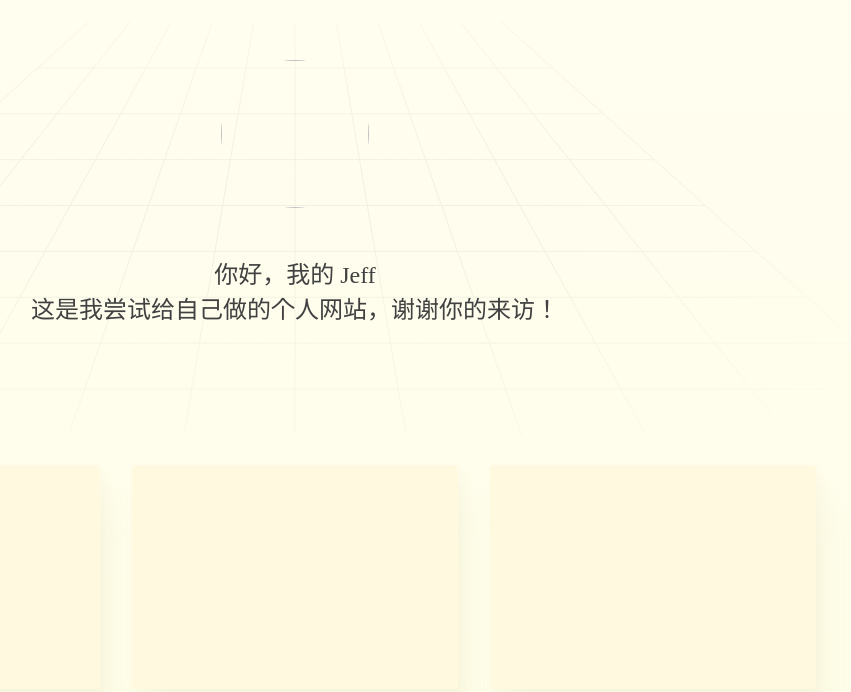
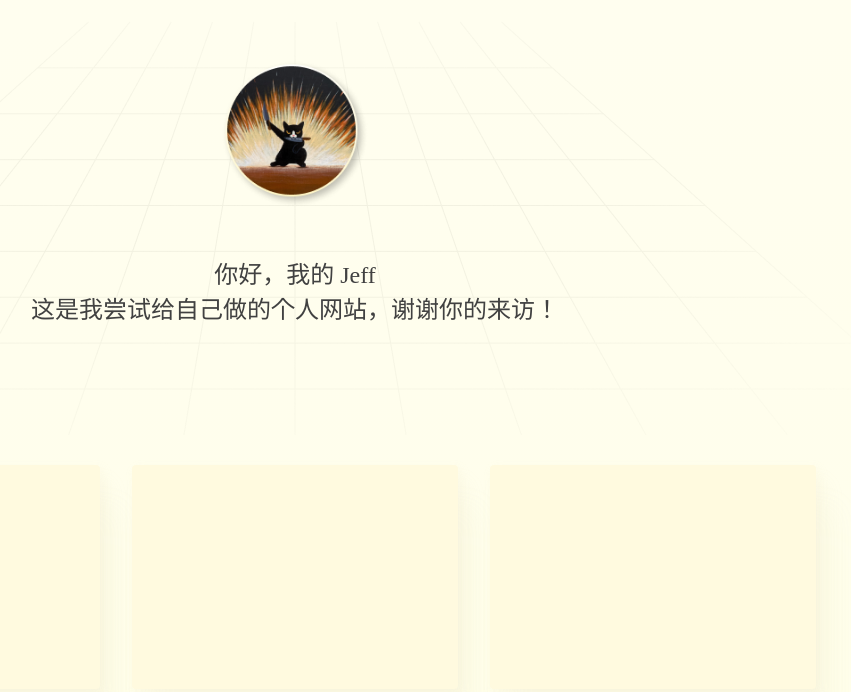
Before and after one commit to 1704studio/Jeff-s-website, a plain HTML site: page index.html in a window 1280 px wide. Shown: the part 147-839 px from the top of the page, without its empty margins (345-1196 px from the left). Drawn offline with Linux system fonts and the light colour scheme; files whose address does not match are found by name.

Commit message:
Update index.html

```diff
--- a/index.html
+++ b/index.html
@@ -5,7 +5,7 @@
       <meta charset="UTF-8" />
       <meta name="viewport" content="width=device-width, initial-scale=1.0" />
       <meta name="Jeff 的个人网站" content="这是我尝试给自己制作的个人网站" />
-      <link rel="icon" href="image/Ellipse 2.png" />
+      <link rel="icon" href="Ellipse 2.png" />
       <title>Jeff 的个人网站</title>
       <style>
         body {
@@ -81,7 +81,7 @@
         <!-- 顶部 -->
 
         <div class="jieshao">
-          <img class="touxiang" src="image/Ellipse 2.png" alt="" />
+          <img class="touxiang" src="Ellipse 2.png" alt="" />
           <p
             style="
               color: #414141;
```
